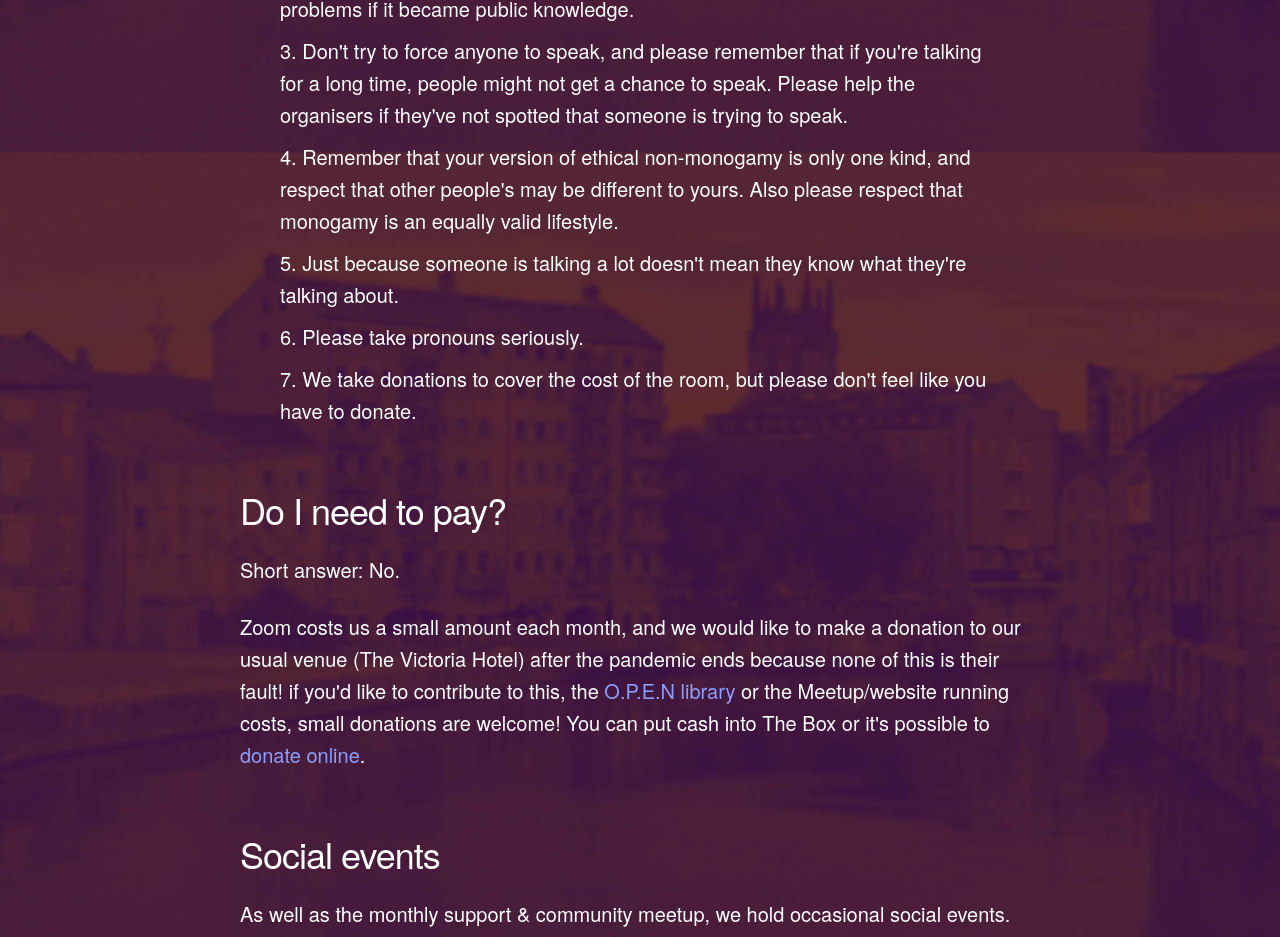
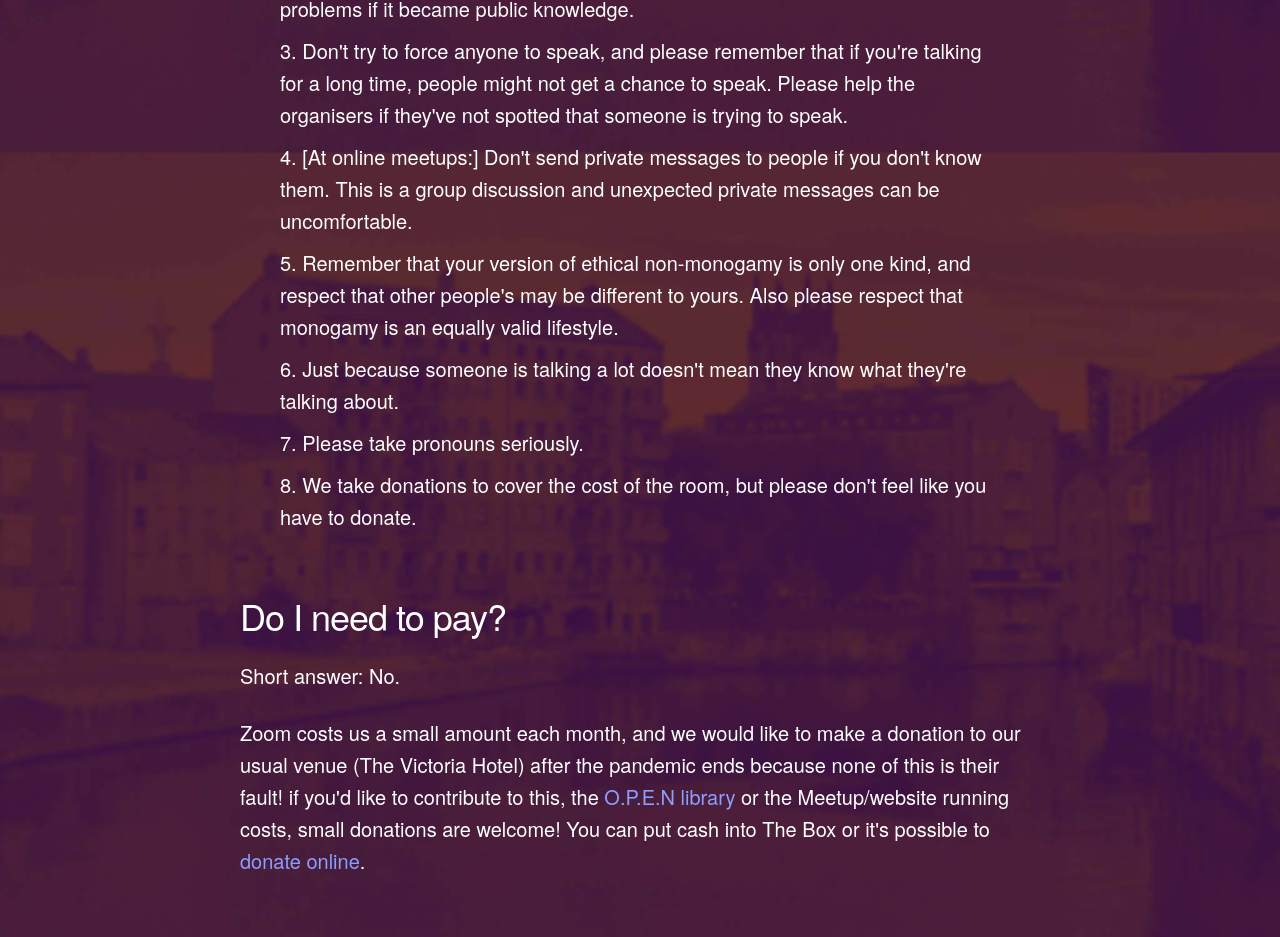
Before and after one commit to pedantic-git/y-open, a Nuxt app: page /what-to-expect in a window 1280 px wide. Shown: the part 3270-4207 px from the top of the page. Built offline with nearby package versions, Linux system fonts and the light colour scheme; what vue-jsonp would draw is missing.

Commit message:
Add a rule about private messages

```diff
--- a/pages/what-to-expect.vue
+++ b/pages/what-to-expect.vue
@@ -55,6 +55,7 @@
         <li>Please respect the privacy of other members and keep the discussion confidential within the group.</li>
         <li>Please remember that this is a public group and anyone could secretly be a reporter or a spy from your mum. Don't say anything that would cause you major problems if it became public knowledge.</li>
         <li>Don't try to force anyone to speak, and please remember that if you're talking for a long time, people might not get a chance to speak. Please help the organisers if they've not spotted that someone is trying to speak.</li>
+        <li>[At online meetups:] Don't send private messages to people if you don't know them. This is a group discussion and unexpected private messages can be uncomfortable.</li>
         <li>Remember that your version of ethical non-monogamy is only one kind, and respect that other people's may be different to yours. Also please respect that monogamy is an equally valid lifestyle.</li>
         <li>Just because someone is talking a lot doesn't mean they know what they're talking about.</li>
         <li>Please take pronouns seriously.</li>
```
